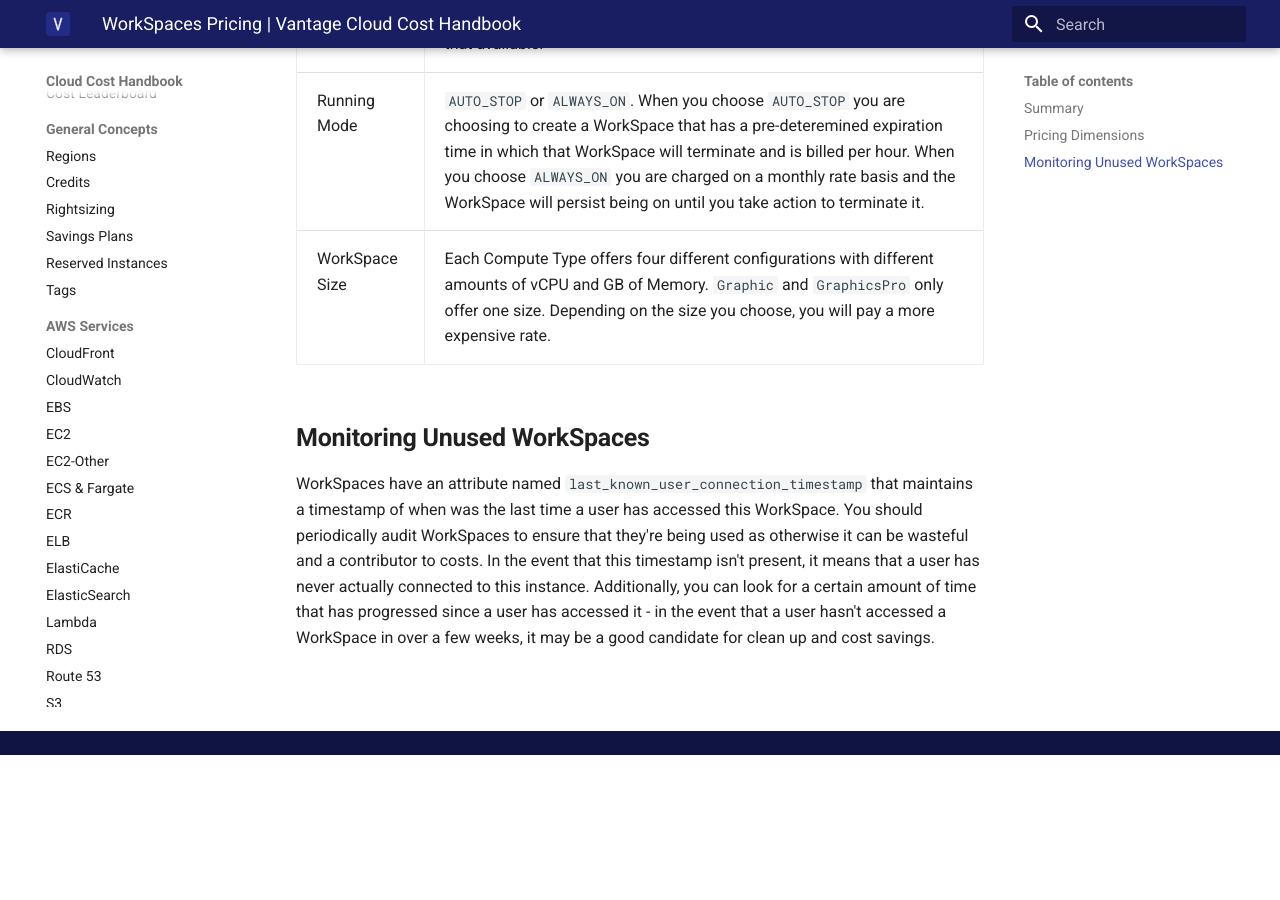
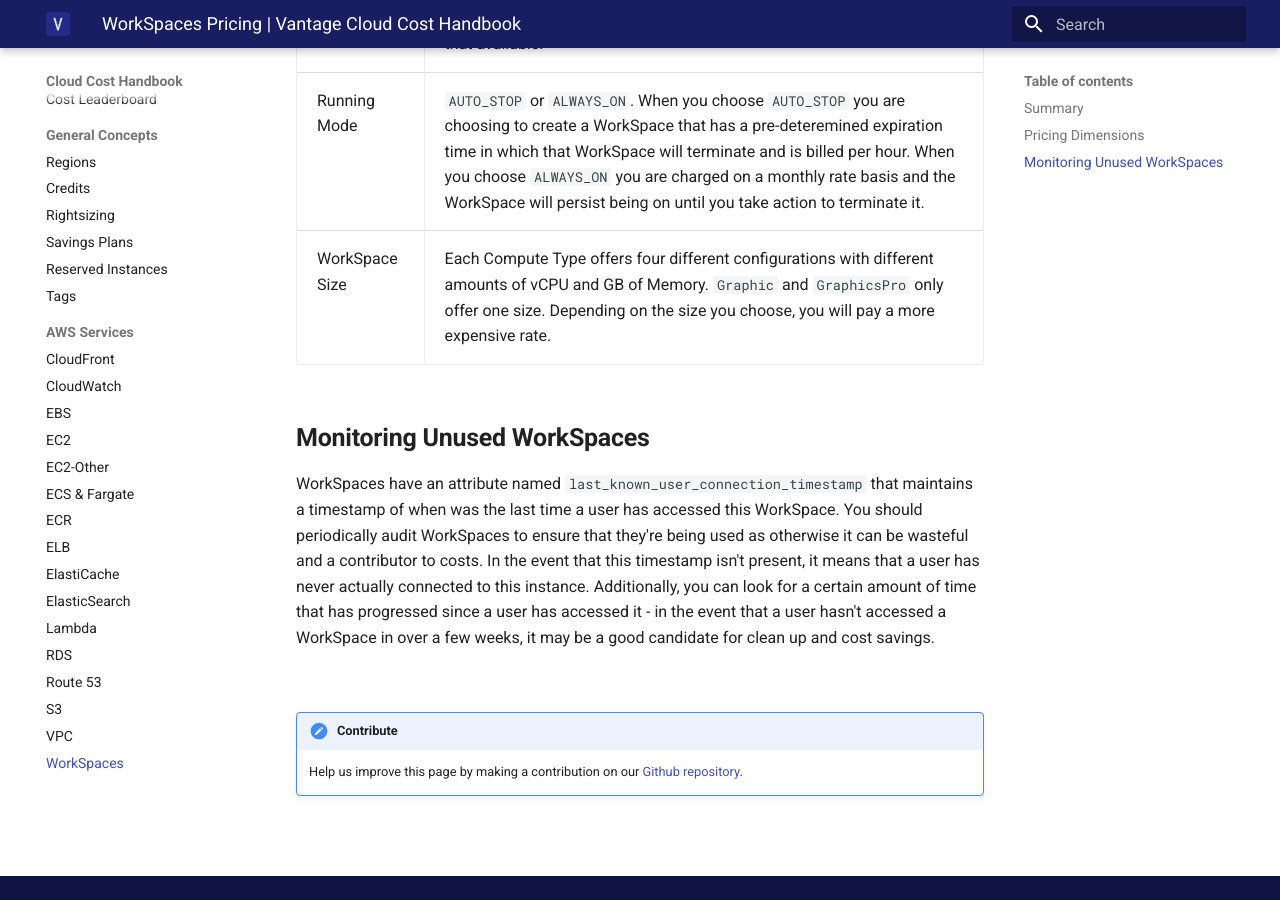
Before and after one commit to vantage-sh/handbook.vantage.sh, an MkDocs documentation site: the page built from docs/aws/services/workspaces-pricing.md, in a window 1280 px wide and 900 px high, scrolled down 791 px. Built offline with MkDocs 1.6.1 and Material for MkDocs 9.7.7, drawn with Linux system fonts in a browser that asks for light colours; before the commit the page ends 1546 px from its top, so only the background shows below that.

Commit message:
Contribute mention on workspaces page

```diff
--- a/docs/aws/services/workspaces-pricing.md
+++ b/docs/aws/services/workspaces-pricing.md
@@ -18,3 +18,8 @@
 ## Monitoring Unused WorkSpaces
 
 WorkSpaces have an attribute named `last_known_user_connection_timestamp` that maintains a timestamp of when was the last time a user has accessed this WorkSpace. You should periodically audit WorkSpaces to ensure that they're being used as otherwise it can be wasteful and a contributor to costs. In the event that this timestamp isn't present, it means that a user has never actually connected to this instance. Additionally, you can look for a certain amount of time that has progressed since a user has accessed it - in the event that a user hasn't accessed a WorkSpace in over a few weeks, it may be a good candidate for clean up and cost savings.
+
+<br />
+
+!!! Contribute
+	Help us improve this page by making a contribution on our [Github repository](https://github.com/vantage-sh/handbook).
```
